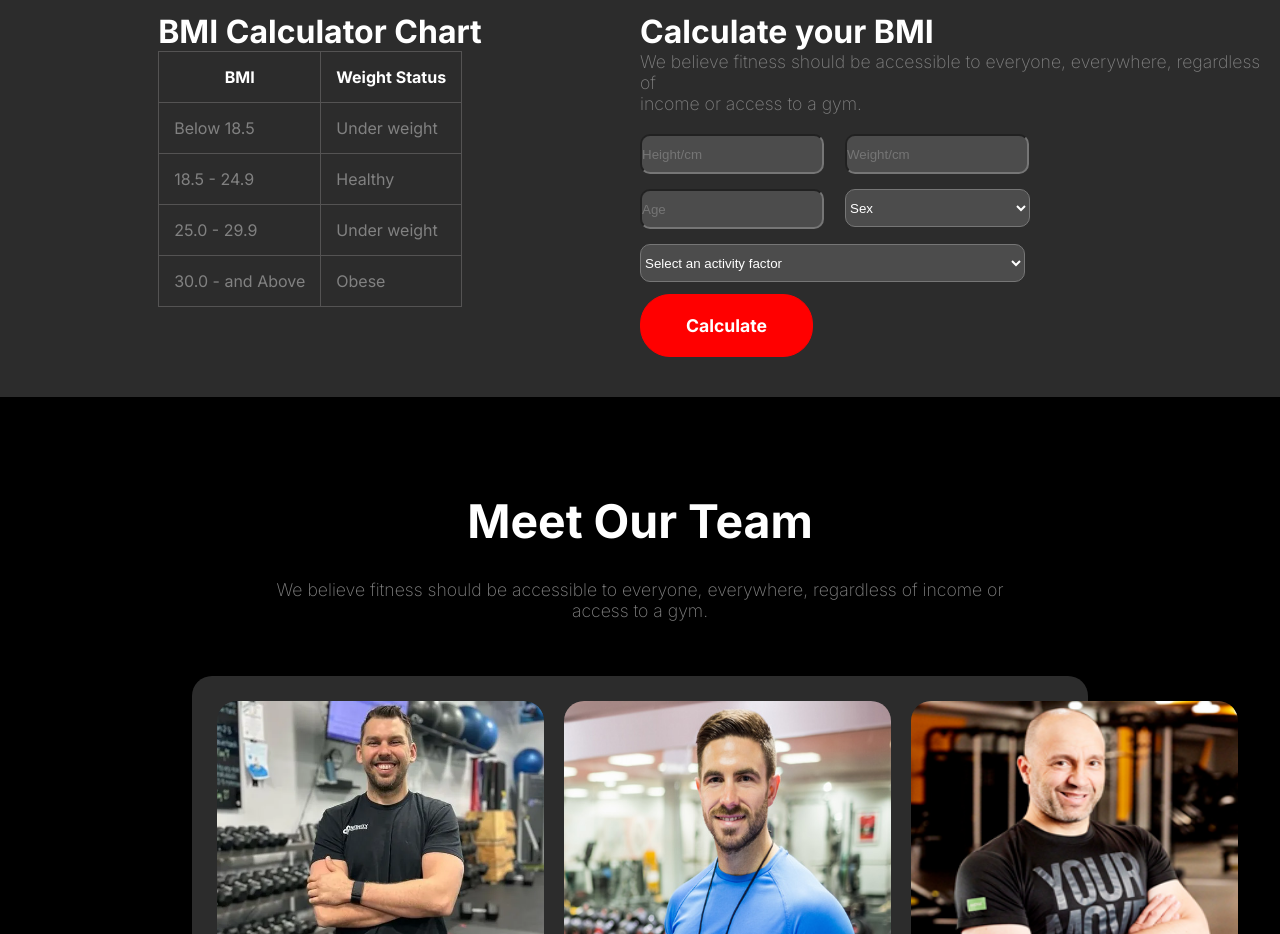
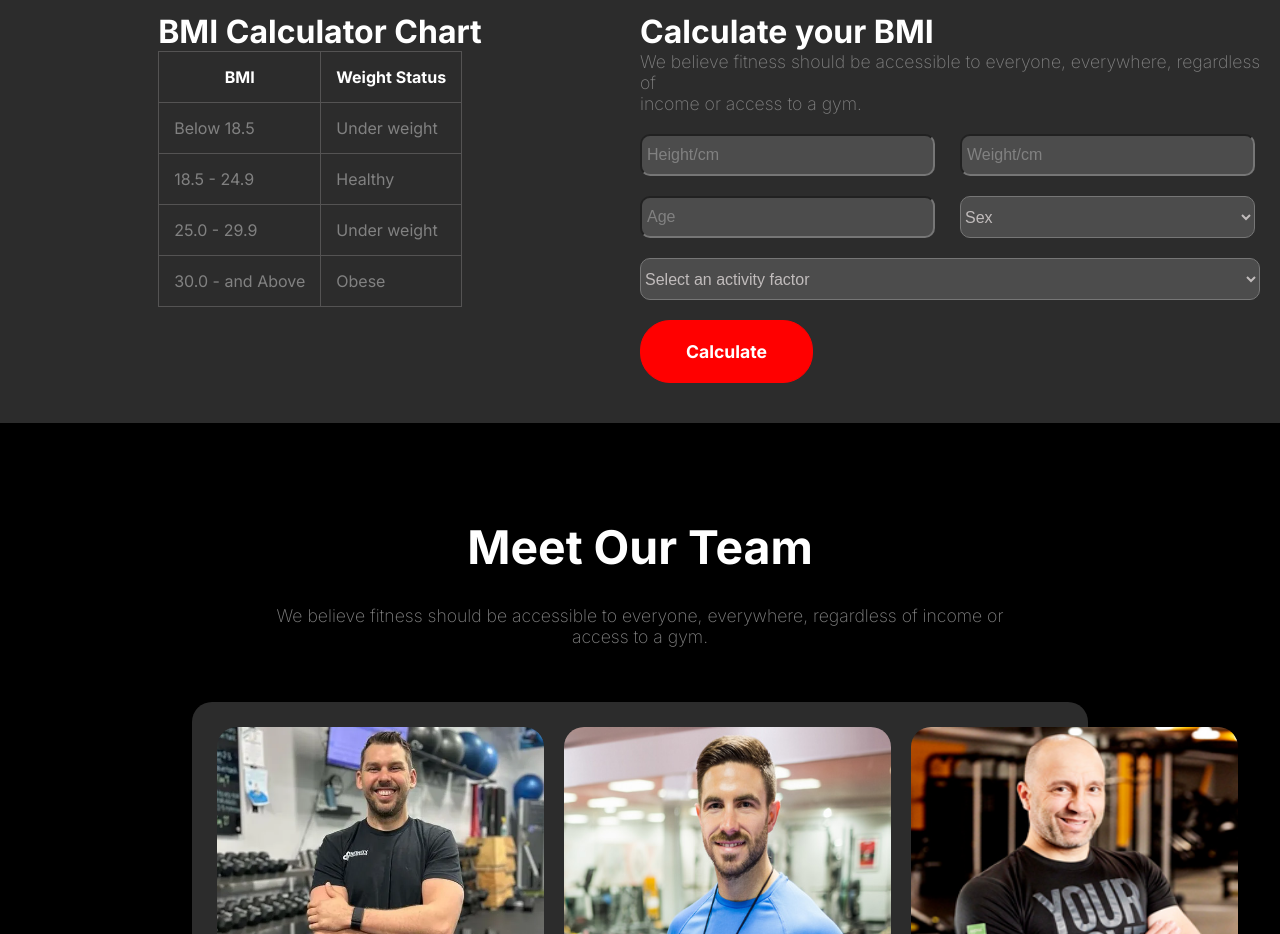
Before and after one commit to Moinuddin-dotcom/B10A2-Challenge, a plain HTML site: page index.html in a window 1280 px wide. Shown: the part 3100-4034 px from the top of the page. Drawn offline with Linux system fonts and the light colour scheme; a web font is replaced by a local one.

Commit message:
Calculate your BMI updated

```diff
--- a/index.html
+++ b/index.html
@@ -237,8 +237,11 @@
                         <option value="Push Up">Push Up</option>
                     </select>
                 </div>
+                <div class="item">
+
+                    <button class="red-btn"><a href="/">Calculate</a></button>
+                </div>
             </div>
-            <button class="red-btn"><a href="/">Calculate</a></button>
             <div class="meidumgap"></div>
         </div>
         </div>
--- a/style.css
+++ b/style.css
@@ -593,39 +593,53 @@ td {
 
 .calculate {
     display: grid;
-    grid-template-columns: 200px 200px;
-    grid-template-rows: 50px 50px 50px;
-    column-gap: 5px;
-    row-gap: 5px;
-}
-
-.item-5 {
-    display: grid;
-    grid-template-columns: 400px;
+    grid-template-columns: 300px 300px;
+    /* grid-template-rows: 50px 50px 50px; */
+    /* column-gap: 5px;
+    row-gap: 5px; */
+    gap: 20px;
 }
 
 
-input {
-    width: 180px;
-    height: 36px;
-    border-radius: 10px;
-    background-color: #4c4c4c;
-    color: white;
+.item-5 {
+    grid-column: 1/3;
+}
+
+.item-5 select {
+    width: 100%;
 }
 
 
+input,
 select {
+    width: 295px;
+    height: 42px;
+    border-radius: 10px;
+    background-color: #4c4c4c;
+    color: #c1bcbc;
+    font-size: 1rem;
+    box-sizing: border-box;
+}
+
+input::placeholder {
+    color: #818181;
+    padding: 5px;
+    font-size: 1rem;
+}
+
+
+/* select {
     width: 185px;
     height: 38px;
     border-radius: 10px;
     background-color: #4c4c4c;
     color: white;
-}
+} */
 
-.item-5 select {
+/* .item-5 select {
     width: 385px;
 
-}
+} */
 
 .background {
     background-color: #2c2c2c;
```
